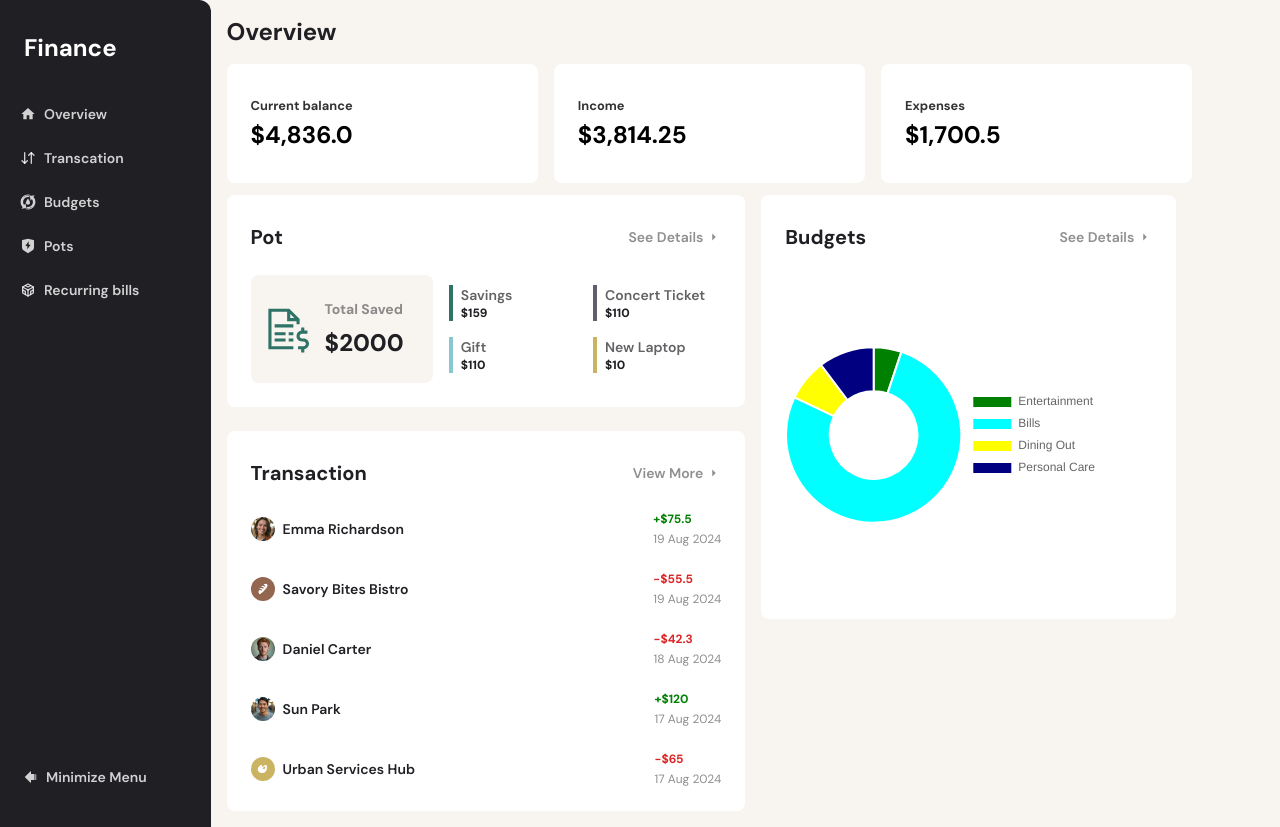
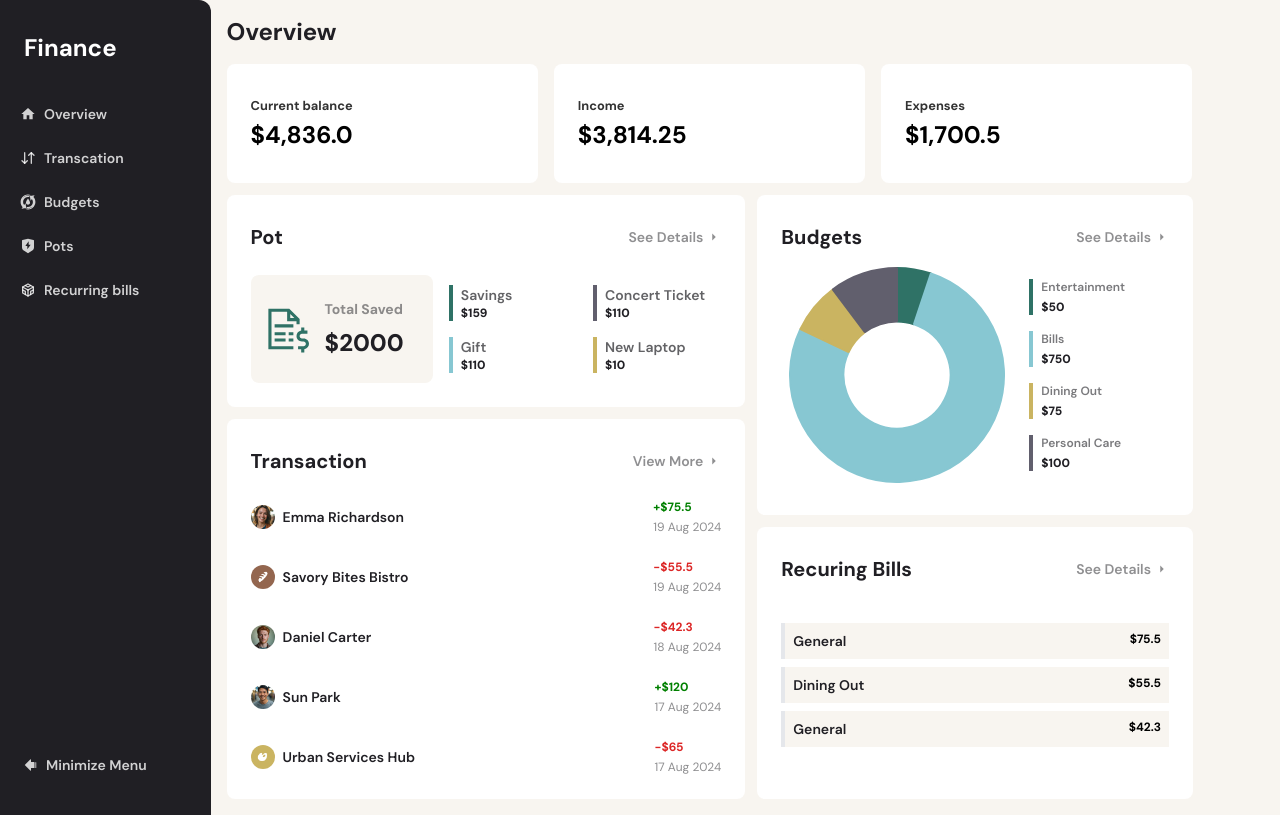
Before and after one commit to SandyAbasman/Personal-finance-app, a React (Vite) app: page / in a window 1280 px wide. Built offline with nearby package versions, Linux system fonts and the light colour scheme.

Commit message:
recuring

```diff
--- a/src/component/BudgetBox.jsx
+++ b/src/component/BudgetBox.jsx
@@ -5,15 +5,17 @@ import data from '../utilis/data.json'
 import { Chart as ChartJS, defaults } from 'chart.js/auto'
 import { Doughnut } from 'react-chartjs-2'
 
-defaults.plugins.legend.position = 'right'
-defaults.plugins.legend.align = 'center'
-defaults.plugins.legend.maxHeight = 10
+// const legendStyle={
+//   size:{width: '550', height: '100'}
+// 		  };
+
+defaults.plugins.legend.display = false
 
 export default function BudgetBox() {
   return (
-    <div className="flex  w-full flex-col justify-between md:gap-6 gap-2  h-auto  bg-white  p-6 rounded-lg">
+    <div className="flex  w-full flex-col justify-between md:gap-2 gap-2  h-auto  bg-white  p-6 rounded-lg">
       <UpperBox title="Budgets" leftText="See Details" />
-      <div className="size-80">
+      <div className=" w-[60%] h-auto gap-4 flex flex-row justify-between items-center p-2">
         <Doughnut
           data={{
             labels: data.budgets.map((name) => name.category),
@@ -22,11 +24,29 @@ export default function BudgetBox() {
                 label: 'new',
                 data: data.budgets.map((amount) => amount.maximum),
                 backgroundColor: data.budgets.map((color) => color.theme),
+                borderColor: data.budgets.map((color) => color.theme),
               },
             ],
             hoverOffset: 4,
           }}
         ></Doughnut>
+
+        <div className="  flex flex-col gap-4 p-2 ">
+          {data.budgets.slice(0, 5).map((legend) => {
+            return (
+              <div
+                key={legend.name}
+                style={{ borderColor: legend.theme }}
+                className={`flex flex-col pl-2 justify-between item-start gap-1 border-l-4   `}
+              >
+                <p className="text-blue/60 text-nowrap text-xs font-semibold  ">
+                  {legend.category}
+                </p>
+                <p className="font-extrabold text-xs  text-blue">${legend.maximum}</p>
+              </div>
+            )
+          })}
+        </div>
       </div>
     </div>
   )
--- /dev/null
+++ b/src/component/RecurringBills.jsx
@@ -0,0 +1,35 @@
+import React from 'react'
+import UpperBox from './UpperBox'
+import data from '../utilis/data.json'
+
+function RecurringBills() {
+  return (
+    <div className="flex  h-full w-full flex-col justify-start gap-10  bg-white  p-6 rounded-lg">
+      <UpperBox title="Recuring Bills" leftText="See Details" />
+
+      <div className="flex flex-col gap-2 ">
+        {data.transactions.slice(0, 3).map((trans) => {
+          return (
+            <div
+              key={trans.name}
+              className={`flex justify-between item-center sm:gap-1 border-l-4  p-2 flex-row bg-background `}
+            >
+              <div className="flex flex-row justify-start gap-2 items-center ">
+                <p className="text-nowrap text-sm text-blue font-semibold">{trans.category}</p>
+              </div>
+
+              <div className="flex flex-col justify-start items-start md:gap-1 ">
+                <p className={`text-xs font-bold `}>
+                  {trans.amount > 0 ? `$${Math.abs(trans.amount)}` : `$${Math.abs(trans.amount)}`}
+                </p>
+                <p className="text-xs text-blue/50"></p>
+              </div>
+            </div>
+          )
+        })}
+      </div>
+    </div>
+  )
+}
+
+export default RecurringBills
--- a/src/pages/overview.jsx
+++ b/src/pages/overview.jsx
@@ -4,6 +4,7 @@ import data from '../utilis/data.json'
 import Pot from '../component/Pot'
 import Transaction from '../component/Transaction'
 import BudgetBox from '../component/BudgetBox'
+import RecurringBills from '../component/RecurringBills'
 
 export default function Overview() {
   return (
@@ -14,16 +15,15 @@ export default function Overview() {
         <Balance heading="Income" amount={data.balance.income} />
         <Balance heading="Expenses" amount={data.balance.expenses} />
       </div>
-      <div className="flex md:flex-row  flex-col w-full h-auto gap-4 ">
-        <div className="md:w-[50%]  w-full flex-col flex h-auto gap-6">
+      <div className="flex md:flex-row  flex-col w-full h-auto gap-3 ">
+        <div className="md:w-[50%]  w-full flex-col flex h-auto gap-3">
           <Pot />
           <Transaction />
         </div>
 
-        <div className="flex flex-col w-[40%] ">
+        <div className="flex flex-col gap-3 w-[42%] ">
           <BudgetBox />
-
-          {/* <RecurringBills/>  */}
+          <RecurringBills />
         </div>
       </div>
     </div>
--- a/src/utilis/data.json
+++ b/src/utilis/data.json
@@ -402,22 +402,22 @@
     {
       "category": "Entertainment",
       "maximum": 50.0,
-      "theme": "green"
+      "theme": "#2F7266"
     },
     {
       "category": "Bills",
       "maximum": 750.0,
-      "theme": "cyan"
+       "theme": "#87C7D2"
     },
     {
       "category": "Dining Out",
       "maximum": 75.0,
-      "theme": "yellow"
+      "theme": "#CAB461"
     },
     {
       "category": "Personal Care",
       "maximum": 100.0,
-      "theme": "navy"
+      "theme": "#615F6D"
     }
   ],
   "pots": [
```
